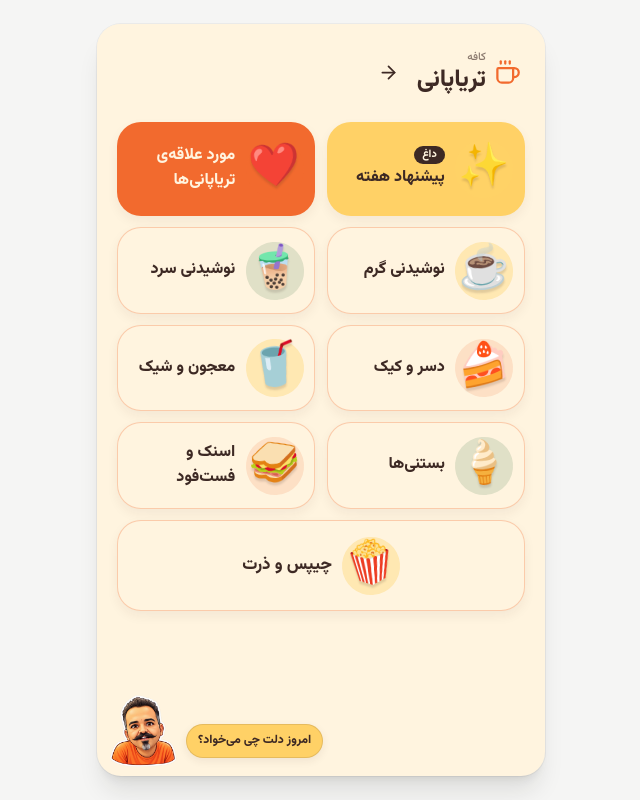
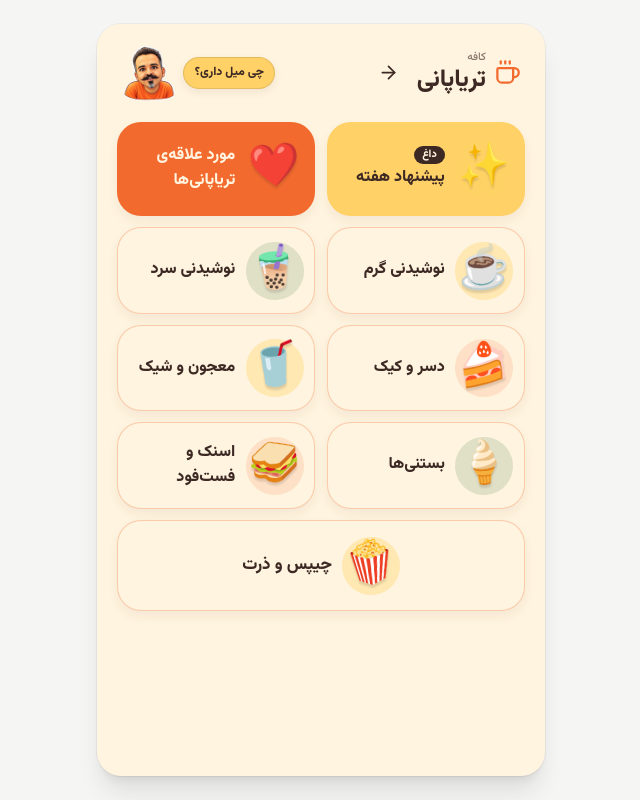
Before and after one commit to Faranak-Fallahi/cafe_teriapani, a React (Vite) app: page / in a window 1280 px wide. Shown: the whole page, without its empty margins (319-959 px from the left). Built offline with nearby package versions, Linux system fonts and the light colour scheme.

Commit message:
fix: increase welcome screen duration and dock mascot to top header

```diff
--- a/src/App.jsx
+++ b/src/App.jsx
@@ -1,18 +1,29 @@
-import { useCallback, useEffect, useState } from 'react'
+import { useCallback, useEffect, useRef, useState } from 'react'
 import { AnimatePresence, LayoutGroup, motion, useReducedMotion } from 'framer-motion'
 import { CategoriesScreen } from './components/CategoriesScreen.jsx'
 import { WelcomeScreen } from './components/WelcomeScreen.jsx'
 
 function App() {
   const [screen, setScreen] = useState('welcome')
+  const transitionTimerRef = useRef(null)
   const prefersReducedMotion = useReducedMotion()
-  const enterMenu = useCallback(() => setScreen('categories'), [])
+  const enterMenu = useCallback(() => {
+    if (transitionTimerRef.current !== null) {
+      window.clearTimeout(transitionTimerRef.current)
+      transitionTimerRef.current = null
+    }
+    setScreen('categories')
+  }, [])
 
   useEffect(() => {
     if (screen !== 'welcome') return undefined
 
-    const timeoutId = window.setTimeout(enterMenu, 1500)
-    return () => window.clearTimeout(timeoutId)
+    const timeoutId = window.setTimeout(enterMenu, 3800)
+    transitionTimerRef.current = timeoutId
+    return () => {
+      window.clearTimeout(timeoutId)
+      if (transitionTimerRef.current === timeoutId) transitionTimerRef.current = null
+    }
   }, [screen, enterMenu])
 
   return (
--- a/src/components/CategoriesScreen.jsx
+++ b/src/components/CategoriesScreen.jsx
@@ -11,12 +11,12 @@ export function CategoriesScreen({ onBack, prefersReducedMotion }) {
 
   return (
     <div className="flex min-h-0 flex-1 flex-col">
-      <header className="category-header flex shrink-0 items-center px-5 pb-3 pt-5 sm:px-6">
-        <div className="flex items-center gap-2">
-          <Coffee className="text-primary" size={27} aria-hidden="true" />
+      <header className="category-header flex shrink-0 items-center justify-between px-5 pb-3 pt-5 sm:px-6">
+        <div className="category-brand flex items-center gap-2">
+          <Coffee className="category-brand-icon text-primary" size={27} aria-hidden="true" />
           <div>
             <p className="text-[11px] font-medium leading-tight text-dark/60">کافه</p>
-            <h1 className="text-2xl font-extrabold leading-tight text-dark">تریاپانی</h1>
+            <h1 className="category-brand-title text-2xl font-extrabold leading-tight text-dark">تریاپانی</h1>
           </div>
           <button
             type="button"
@@ -27,6 +27,22 @@ export function CategoriesScreen({ onBack, prefersReducedMotion }) {
             <ArrowRight size={21} aria-hidden="true" />
           </button>
         </div>
+        <motion.aside
+          className="header-mascot"
+          aria-label="راهنمای منوی تریاپانی"
+          initial={{ opacity: 0, y: prefersReducedMotion ? 0 : -6 }}
+          animate={{ opacity: 1, y: 0 }}
+          transition={{ duration: prefersReducedMotion ? 0.05 : 0.25 }}
+        >
+          <div className="header-speech">چی میل داری؟</div>
+          <motion.img
+            layoutId="mascot-character"
+            src="/assets/mascot.webp"
+            alt="مسکات تریاپانی"
+            className="header-mascot-image h-14 w-14 object-contain"
+            transition={{ layout: prefersReducedMotion ? { duration: 0.01 } : { type: 'spring', stiffness: 150, damping: 23, mass: 0.85 } }}
+          />
+        </motion.aside>
       </header>
 
       <div className="category-scroll min-h-0 flex-1 overflow-y-auto px-4 pb-5 pt-2 sm:px-5">
@@ -41,22 +57,6 @@ export function CategoriesScreen({ onBack, prefersReducedMotion }) {
         </section>
       </div>
 
-      <motion.aside
-        className="docked-mascot"
-        aria-label="راهنمای منوی تریاپانی"
-        initial={{ opacity: 0, y: prefersReducedMotion ? 0 : 8 }}
-        animate={{ opacity: 1, y: 0 }}
-        transition={{ duration: prefersReducedMotion ? 0.05 : 0.25 }}
-      >
-        <div className="docked-speech">امروز دلت چی می‌خواد؟</div>
-        <motion.img
-          layoutId="mascot-character"
-          src="/assets/mascot.webp"
-          alt="مسکات تریاپانی"
-          className="docked-mascot-image h-[4.5rem] w-[4.5rem] object-contain"
-          transition={{ layout: prefersReducedMotion ? { duration: 0.01 } : { type: 'spring', stiffness: 150, damping: 23, mass: 0.85 } }}
-        />
-      </motion.aside>
       <Toast message={toastMessage} onDismiss={dismissToast} />
     </div>
   )
--- a/src/index.css
+++ b/src/index.css
@@ -109,6 +109,34 @@
   background: #fff4df;
 }
 
+.category-brand {
+  min-width: 0;
+}
+
+.header-mascot {
+  display: flex;
+  flex: 0 0 auto;
+  align-items: center;
+  gap: 0.4rem;
+}
+
+.header-mascot-image {
+  flex: 0 0 3.5rem;
+}
+
+.header-speech {
+  max-width: 7rem;
+  border: 1px solid rgb(61 41 36 / 13%);
+  border-radius: 1.1rem;
+  background: #ffd166;
+  padding: 0.4rem 0.65rem;
+  color: #3d2924;
+  font-size: 0.75rem;
+  font-weight: 800;
+  line-height: 1.4;
+  box-shadow: 0 3px 9px rgb(61 41 36 / 8%);
+}
+
 .category-grid {
   display: grid;
   grid-template-columns: repeat(2, minmax(0, 1fr));
@@ -210,36 +238,7 @@
 }
 
 .category-scroll {
-  padding-bottom: 7.5rem;
-}
-
-.docked-mascot {
-  position: absolute;
-  z-index: 4;
-  bottom: 0.55rem;
-  left: 0.65rem;
-  display: flex;
-  align-items: flex-end;
-  gap: 0.4rem;
-  pointer-events: none;
-}
-
-.docked-mascot-image {
-  flex: 0 0 4.5rem;
-}
-
-.docked-speech {
-  max-width: 10.5rem;
-  margin-bottom: 0.6rem;
-  border: 1px solid rgb(61 41 36 / 13%);
-  border-radius: 1.1rem;
-  background: #ffd166;
-  padding: 0.45rem 0.7rem;
-  color: #3d2924;
-  font-size: 0.75rem;
-  font-weight: 800;
-  line-height: 1.45;
-  box-shadow: 0 3px 9px rgb(61 41 36 / 8%);
+  padding-bottom: 1.25rem;
 }
 
 .back-button {
@@ -250,7 +249,7 @@
   position: absolute;
   z-index: 3;
   right: 50%;
-  bottom: 6rem;
+  bottom: 1rem;
   display: flex;
   max-width: calc(100% - 5.5rem);
   align-items: center;
@@ -277,7 +276,13 @@
 @media (max-width: 360px) {
   .category-card { gap: 0.35rem; padding-inline: 0.5rem; }
   .category-sticker { width: 3rem; height: 3rem; flex-basis: 3rem; font-size: 2.2rem; }
-  .docked-speech { max-width: 8.5rem; }
+  .category-brand { gap: 0.25rem; }
+  .category-brand-icon { width: 23px; height: 23px; }
+  .category-brand-title { font-size: 1.25rem; }
+  .category-brand .back-button { width: 2rem; height: 2rem; }
+  .header-mascot { gap: 0.25rem; }
+  .header-speech { max-width: 5rem; padding: 0.3rem 0.4rem; font-size: 0.62rem; }
+  .header-mascot-image { width: 3.5rem; height: 3.5rem; }
 }
 
 @media (prefers-reduced-motion: reduce) {
```
